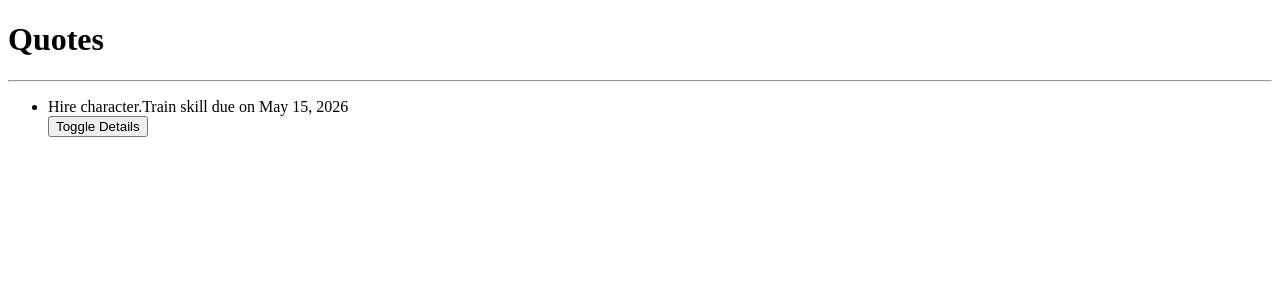
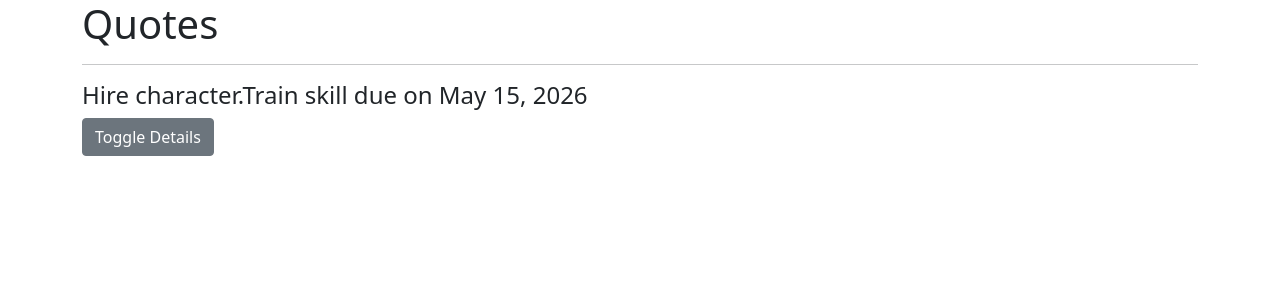
Before and after one commit to faith62/Quotes, an Angular app: page / in a window 1280 px wide. Shown: the top 300 px of the page. Built offline with nearby package versions, Linux system fonts and the light colour scheme.

Commit message:
add delete batoon and style it

```diff
--- a/src/app/quotes-detail/quotes-detail.component.html
+++ b/src/app/quotes-detail/quotes-detail.component.html
@@ -1,4 +1,4 @@
 <p>
     {{quote.description}}
 </p>
-<button (click= 'quoteDelete(true)')>Delete Quote</button>
+<button (click)= 'quoteDelete(true)' class="btn btn-outline-danger">Delete Quote</button>
--- a/src/app/quotes/quotes.component.html
+++ b/src/app/quotes/quotes.component.html
@@ -1,11 +1,21 @@
+<div class="container">
+    <h1>Quotes</h1>
+    <hr>
 
-<h1>Quotes</h1>
-<hr>
-<ul>
-    <div *ngFor='let quote of quotes; let i = index'>
-        <li>{{quote.name}} due on {{quote.completeDate | date}}</li>
-        <button (click)='toggleDetails(i)'>Toggle Details</button>
-        <!-- nest QuotesDetailComponent to quotesComponent after quote where its to display description -->
-        <app-quotes-detail *ngIf='quote.showDescription' [quote] = "quote" (isComplete)="deleteQuotes($event,i)"></app-quotes-detail>
+    <div class="row">
+        <div class="col-md-6">
+            <div *ngFor='let quote of quotes; let i =index'>
+                <div>
+                    <h4 >{{quote.name}} due on {{quote.completeDate | date}}</h4>
+                    <button (click)='toggleDetails(i)' class="btn btn-secondary">Toggle Details</button>
+                </div>
+
+                <div *ngIf="quote.showDescription">
+                    <app-quotes-detail [quote] = "quote" (isComplete)="deleteQuote($event,i)"></app-quotes-detail>
+                </div>
+            </div>
+
+        </div>
+
     </div>
-</ul>
+</div>
--- a/src/app/quotes/quotes.component.ts
+++ b/src/app/quotes/quotes.component.ts
@@ -16,7 +16,7 @@
     this.quotes[index].showDescription = !this.quotes [index].showDescription;
   }
 
-  deleteQuotes(isComplete, index){
+  deleteQuote(isComplete, index){
     if (isComplete){
       let toDelete = confirm ('Are you sure you want to delete ${this.quotes[index].name}?')
 
--- a/src/styles.css
+++ b/src/styles.css
@@ -1 +1,2 @@
 /* You can add global styles to this file, and also import other style files */
+@import "~bootstrap/dist/css/bootstrap.css"
```
